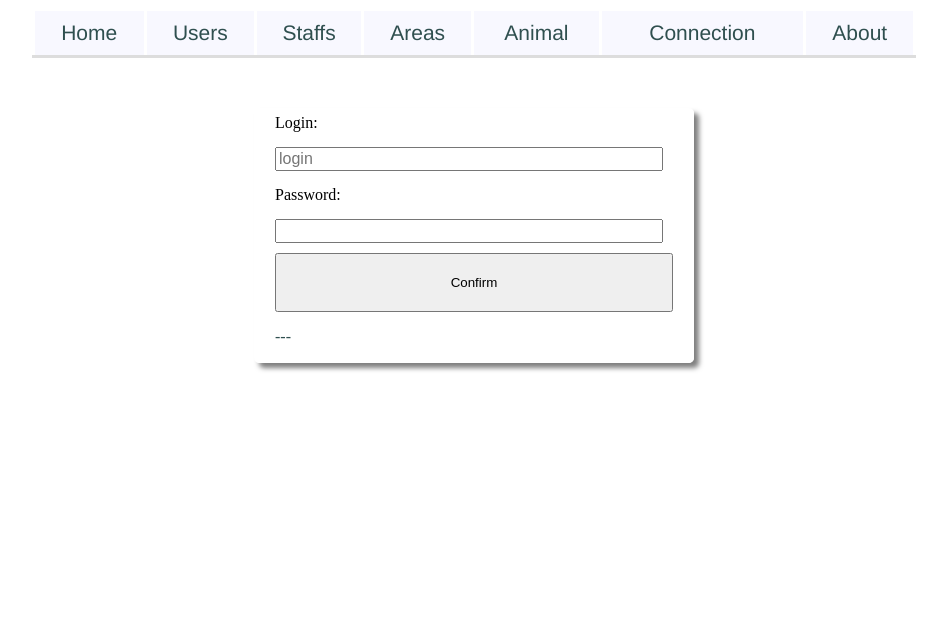
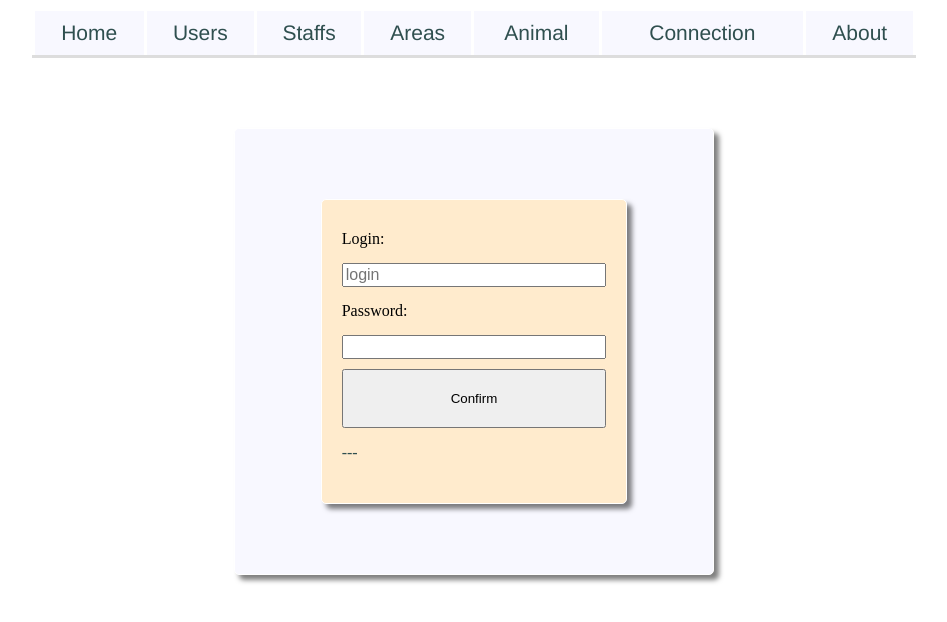
Before and after one commit to ulyhmyges/zooAPIReact, a React (Create React App) app: page /connection in a window 1280 px wide. Shown: the top 622 px of the page, without its empty margins (166-1113 px from the left). Built offline with nearby package versions, Linux system fonts and the light colour scheme.

Commit message:
modified: AuthForm.css

```diff
--- a/src/components/animal/AnimalTable.tsx
+++ b/src/components/animal/AnimalTable.tsx
@@ -8,7 +8,7 @@ export interface IAnimalTable {
 }
 function AnimalTable (args: IAnimalTable) {
     return (
-        <table>
+        <table className={'hoverTable'}>
             <thead>
             <tr>
                 {args.heads && args.heads.map((item, index) => <th key={index}>{item}</th>)}
--- a/src/components/app/App.css
+++ b/src/components/app/App.css
@@ -53,3 +53,29 @@ a:hover {
 .hoverTable tr:hover {
   background-color: lightcoral;
 }
+
+/* TABLE table, tr, th */
+table {
+  font-family: 'Helvetica Neue', sans-serif;
+  width: 100%;
+  border-collapse: collapse;
+}
+
+/* Optional: Add border and padding to the table headers */
+th {
+  border: 1px solid #ccc;
+  padding: 12px;
+  text-align: center;
+  background-color: lightcoral;
+  color: darkslategrey;
+}
+
+/* Cell Background (Even Rows) */
+tr:nth-child(even) {
+  background-color: blanchedalmond;
+}
+
+/* Cell Background (Odd Rows) */
+tr:nth-child(odd) {
+  background-color: ghostwhite;
+}
--- a/src/components/area/AreaTable.tsx
+++ b/src/components/area/AreaTable.tsx
@@ -9,7 +9,7 @@ export interface IAreaTable {
 
 function AreaTable(args: IAreaTable) {
   return (
-    <table>
+    <table className={'hoverTable'}>
       <thead>
         <tr>
           {args.heads && args.heads.map((item, index) => <th key={index}>{item}</th>)}
--- a/src/components/auth/AuthForm.css
+++ b/src/components/auth/AuthForm.css
@@ -6,10 +6,10 @@ form {
 
 .container {
     box-sizing: border-box;
-    margin: 50px auto;
+    margin: 70px auto 70px auto;
     width: 70%;
     height: auto;
-    max-width: 440px;
+    max-width: 480px;
     padding-left: 20px;
     padding-right: 20px;
     border-width: 1px;
@@ -23,7 +23,7 @@ form {
 
 input[type=text], input[type=password] {
     font-size: 16px;
-    margin: 10px 10px 10px 0;
+    margin: 10px 0 10px 0;
 }
 
 input[type=submit] {
--- a/src/components/auth/AuthForm.tsx
+++ b/src/components/auth/AuthForm.tsx
@@ -29,9 +29,10 @@ function AuthForm(args: IAuthInputs) {
     }
 
     return (
-        <div className={'container'}>
-            <form onSubmit={handleForm} action={'/'}>
-                <label id={'login'} >Login: </label>
+        <div className={'container'} style={{background: 'ghostwhite'}}>
+            <div className={'container'} style={{background: 'blanchedalmond'}}>
+                <form onSubmit={handleForm} action={'/'} style={{margin: '25px auto'}}>
+                    <label id={'login'}>Login: </label>
                     <input type={'text'} onChange={handleChangeLogin} placeholder={'login'}
                            name={'login'}/>
 
@@ -46,6 +47,7 @@ function AuthForm(args: IAuthInputs) {
 
                 </form>
             </div>
+        </div>
     )
 }
 
--- a/src/components/navbar/Navbar.css
+++ b/src/components/navbar/Navbar.css
@@ -2,7 +2,6 @@
 .nav {
     text-align: center;
     color: white;
-    background-color: #61dafb;
     width: 70%;
     margin-left: auto;
     margin-right: auto;
--- a/src/components/staff/StaffTable.tsx
+++ b/src/components/staff/StaffTable.tsx
@@ -8,7 +8,7 @@ export interface IStaffTable {
 }
 function StaffTable (args: IStaffTable) {
     return (
-        <table>
+        <table className={'hoverTable'}>
             <thead>
             <tr>
                 {args.heads && args.heads.map((item, index) => <th key={index}>{item}</th>)}
--- a/src/components/staff/WeekTable.tsx
+++ b/src/components/staff/WeekTable.tsx
@@ -11,7 +11,7 @@ export interface IWeekTable {
 }
 function WeekTable (args: IWeekTable) {
     return (
-        <table>
+        <table className={'hoverTable'}>
             <thead>
             <tr>
                 {args.heads && args.heads.map((item, index) => <th key={index}>{item}</th>)}
--- a/src/components/user/UserCell.tsx
+++ b/src/components/user/UserCell.tsx
@@ -27,8 +27,7 @@ function UserCell (args: IUserCell) {
                 <h3>User details</h3>
                 <p>id: {args.user._id}</p>
                 <p>login:   {args.user.login}</p>
-                <p>password:    {args.user.password}</p>
-                <p>type:    {args.user.type}</p>
+                <p>type:    {args.user.type ?? "empty"}</p>
             </div>
         )
     }
--- a/src/components/user/UserTable.css
+++ b/src/components/user/UserTable.css
@@ -1,30 +1,5 @@
 /* Optional: Set font family and size for the entire table */
-table {
-    font-family: 'Helvetica Neue', sans-serif;
-    width: 100%;
-    border-collapse: collapse;
-}
 
-/* Optional: Add border and padding to the table headers */
-th {
-    border: 1px solid #ccc;
-    padding: 12px;
-    text-align: center;
-    background-color: lightcoral;
-    color: darkslategrey;
-}
-
-
-
-/* Cell Background (Even Rows) */
-tr:nth-child(even) {
-    background-color: blanchedalmond;
-}
-
-/* Cell Background (Odd Rows) */
-tr:nth-child(odd) {
-    background-color: ghostwhite;
-}
 /* Optional: Style specific cells based on their content */
 /*td[data-type="number"] {
   text-align: right;
```
Lines whose indentation alone changed are shown as unchanged.
